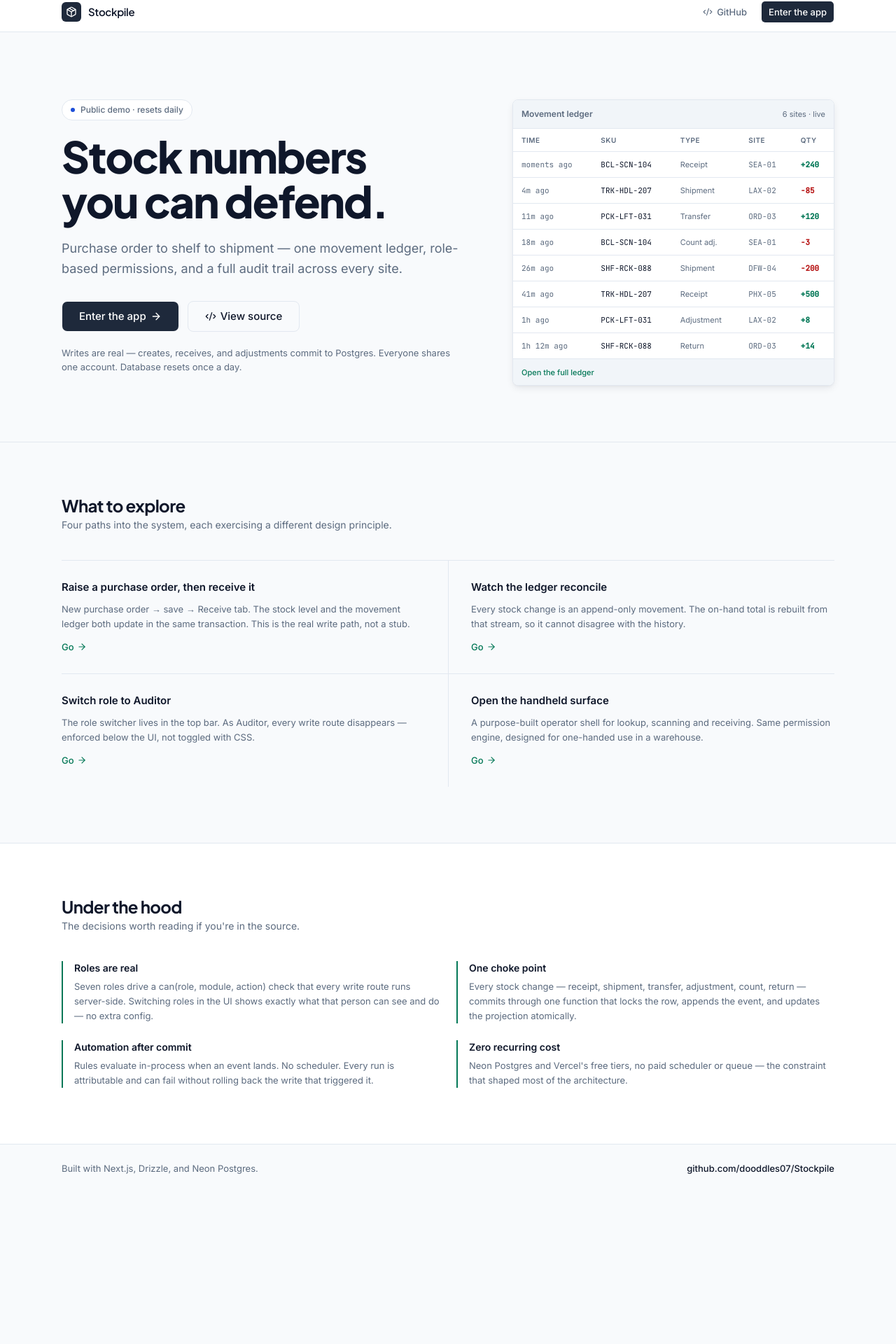
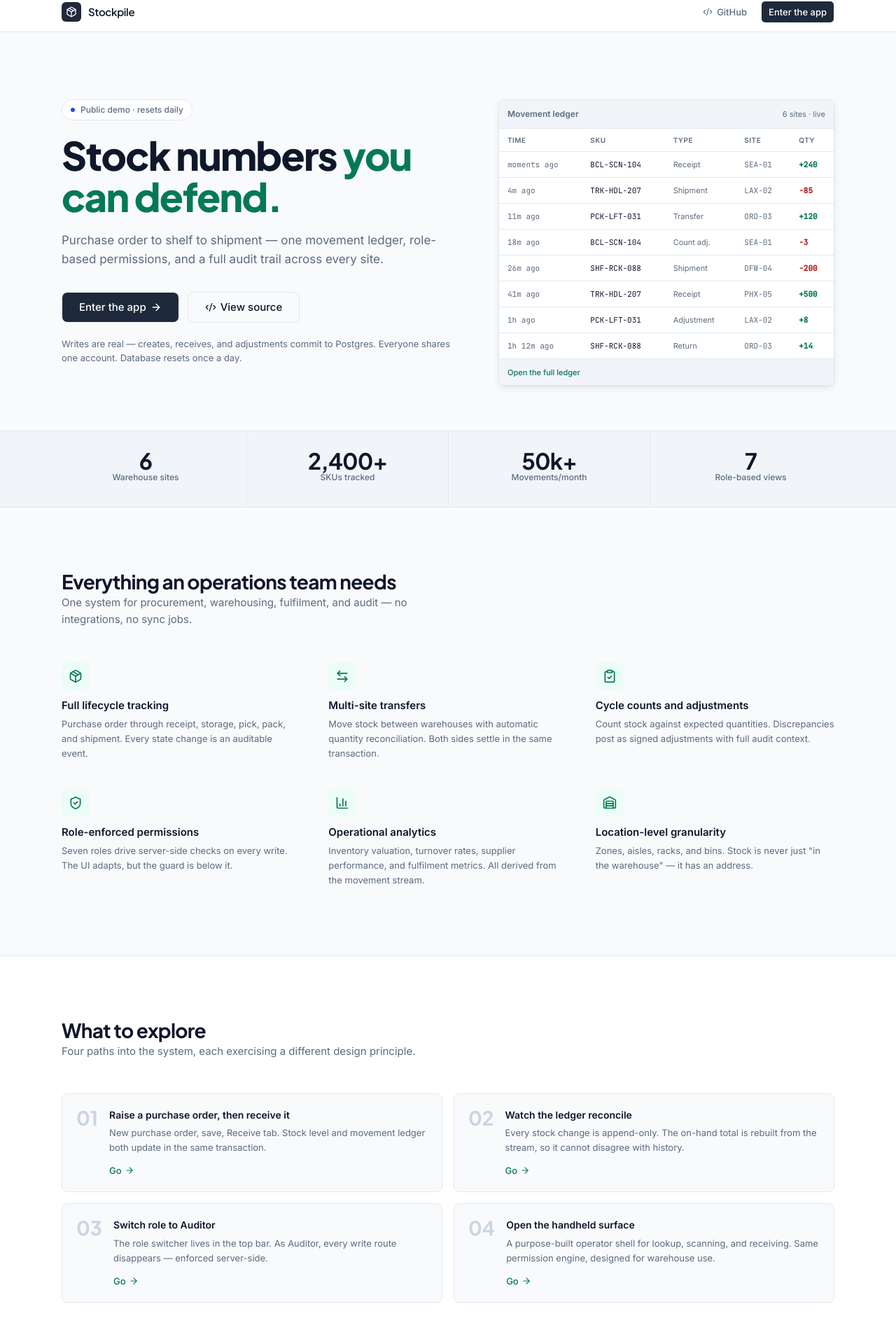
Before and after one commit to dooddles07/Stockpile, a Next.js app: page / in a window 1280 px wide. Shown: the part 11-1931 px from the top of the page at 70% size. Before the commit the page ends 1714 px from the top, so only its background shows below. Built offline with nearby package versions, Linux system fonts and the light colour scheme; no server answers; the database is empty.

Commit message:
Redesign landing page with metrics strip, capability grid, and mobile ledger

```diff
--- a/app/page.tsx
+++ b/app/page.tsx
@@ -1,7 +1,16 @@
 import type { Metadata } from "next";
 import { cache } from "react";
 import Link from "next/link";
-import { ArrowRight, Code2, Package } from "lucide-react";
+import {
+  ArrowRight,
+  ArrowLeftRight,
+  BarChart3,
+  ClipboardCheck,
+  Code2,
+  Package,
+  ShieldCheck,
+  Warehouse,
+} from "lucide-react";
 
 import { Button } from "@/components/ui/button";
 import { getDb } from "@/lib/db/client";
@@ -17,7 +26,6 @@ export async function generateMetadata(): Promise<Metadata> {
   return { title: companyName, openGraph: { title: companyName, siteName: companyName } };
 }
 
-// Representative movement data — the same shape the real ledger holds
 const LEDGER: { ts: string; sku: string; type: string; site: string; qty: string; pos: boolean }[] = [
   { ts: "moments ago", sku: "BCL-SCN-104", type: "Receipt",    site: "SEA-01", qty: "+240", pos: true  },
   { ts: "4m ago",      sku: "TRK-HDL-207", type: "Shipment",   site: "LAX-02", qty: "−85",  pos: false },
@@ -29,45 +37,85 @@ const LEDGER: { ts: string; sku: string; type: string; site: string; qty: string
   { ts: "1h 12m ago",  sku: "SHF-RCK-088", type: "Return",     site: "ORD-03", qty: "+14",  pos: true  },
 ];
 
+const METRICS = [
+  { value: "6", label: "Warehouse sites" },
+  { value: "2,400+", label: "SKUs tracked" },
+  { value: "50k+", label: "Movements/month" },
+  { value: "7", label: "Role-based views" },
+];
+
+const CAPABILITIES: { icon: typeof Package; title: string; detail: string }[] = [
+  {
+    icon: Package,
+    title: "Full lifecycle tracking",
+    detail: "Purchase order through receipt, storage, pick, pack, and shipment. Every state change is an auditable event.",
+  },
+  {
+    icon: ArrowLeftRight,
+    title: "Multi-site transfers",
+    detail: "Move stock between warehouses with automatic quantity reconciliation. Both sides settle in the same transaction.",
+  },
+  {
+    icon: ClipboardCheck,
+    title: "Cycle counts and adjustments",
+    detail: "Count stock against expected quantities. Discrepancies post as signed adjustments with full audit context.",
+  },
+  {
+    icon: ShieldCheck,
+    title: "Role-enforced permissions",
+    detail: "Seven roles drive server-side checks on every write. The UI adapts, but the guard is below it.",
+  },
+  {
+    icon: BarChart3,
+    title: "Operational analytics",
+    detail: "Inventory valuation, turnover rates, supplier performance, and fulfilment metrics. All derived from the movement stream.",
+  },
+  {
+    icon: Warehouse,
+    title: "Location-level granularity",
+    detail: "Zones, aisles, racks, and bins. Stock is never just \"in the warehouse\" — it has an address.",
+  },
+];
+
 const EXPLORE = [
   {
+    step: "01",
     title: "Raise a purchase order, then receive it",
-    detail: "New purchase order → save → Receive tab. The stock level and the movement ledger both update in the same transaction. This is the real write path, not a stub.",
+    detail: "New purchase order, save, Receive tab. Stock level and movement ledger both update in the same transaction.",
     href: "/purchasing/purchase-orders/new",
   },
   {
+    step: "02",
     title: "Watch the ledger reconcile",
-    detail: "Every stock change is an append-only movement. The on-hand total is rebuilt from that stream, so it cannot disagree with the history.",
+    detail: "Every stock change is append-only. The on-hand total is rebuilt from the stream, so it cannot disagree with history.",
     href: "/inventory/movements",
   },
   {
+    step: "03",
     title: "Switch role to Auditor",
-    detail: "The role switcher lives in the top bar. As Auditor, every write route disappears — enforced below the UI, not toggled with CSS.",
+    detail: "The role switcher lives in the top bar. As Auditor, every write route disappears — enforced server-side.",
     href: "/dashboard",
   },
   {
+    step: "04",
     title: "Open the handheld surface",
-    detail: "A purpose-built operator shell for lookup, scanning and receiving. Same permission engine, designed for one-handed use in a warehouse.",
+    detail: "A purpose-built operator shell for lookup, scanning, and receiving. Same permission engine, designed for warehouse use.",
     href: "/operator",
   },
 ];
 
-const NOTES = [
-  {
-    label: "Roles are real",
-    detail: "Seven roles drive a can(role, module, action) check that every write route runs server-side. Switching roles in the UI shows exactly what that person can see and do — no extra config.",
-  },
+const PRINCIPLES = [
   {
     label: "One choke point",
-    detail: "Every stock change — receipt, shipment, transfer, adjustment, count, return — commits through one function that locks the row, appends the event, and updates the projection atomically.",
+    detail: "Every stock change commits through one function that locks the row, appends the event, and updates the projection atomically.",
   },
   {
     label: "Automation after commit",
-    detail: "Rules evaluate in-process when an event lands. No scheduler. Every run is attributable and can fail without rolling back the write that triggered it.",
+    detail: "Rules evaluate in-process when an event lands. No scheduler. Every run is attributable and can fail without rolling back the triggering write.",
   },
   {
     label: "Zero recurring cost",
-    detail: "Neon Postgres and Vercel's free tiers, no paid scheduler or queue — the constraint that shaped most of the architecture.",
+    detail: "Neon Postgres and Vercel free tiers, no paid scheduler or queue — the constraint that shaped most of the architecture.",
   },
 ];
 
@@ -76,7 +124,7 @@ export default async function LandingPage() {
 
   return (
     <div className="min-h-screen bg-background text-foreground">
-      {/* Nav */}
+      {/* ── Nav ── */}
       <nav className="sticky top-0 z-20 border-b bg-surface/95 backdrop-blur-sm">
         <div className="mx-auto flex max-w-6xl items-center justify-between gap-4 px-6 py-3">
           <div className="flex items-center gap-2.5">
@@ -103,19 +151,19 @@ export default async function LandingPage() {
       </nav>
 
       <main>
-        {/* Hero */}
-        <section className="mx-auto max-w-6xl px-6 pb-14 pt-16 sm:pb-20 sm:pt-24">
-          <div className="grid items-start gap-12 lg:grid-cols-[1fr_460px] lg:gap-14">
-            {/* Copy */}
+        {/* ── Hero ── */}
+        <section className="mx-auto max-w-6xl px-6 pb-10 pt-16 sm:pb-16 sm:pt-24">
+          <div className="grid items-start gap-12 lg:grid-cols-[1fr_480px] lg:gap-16">
             <div className="max-w-xl">
               <p className="mb-5 inline-flex items-center gap-2 rounded-full border bg-surface px-3 py-1 text-[12px] font-medium text-muted-foreground">
                 <span className="size-1.5 rounded-full bg-status-info" aria-hidden />
                 Public demo · resets daily
               </p>
-              <h1 className="font-heading text-[44px] font-extrabold leading-[1.03] tracking-[-0.03em] sm:text-[62px]">
-                Stock numbers<br />you can defend.
+              <h1 className="font-heading text-[40px] font-extrabold leading-[1.05] tracking-[-0.03em] sm:text-[56px]">
+                Stock numbers{" "}
+                <span className="text-brand">you can defend.</span>
               </h1>
-              <p className="mt-5 text-[16px] leading-relaxed text-muted-foreground sm:text-[18px]">
+              <p className="mt-5 text-[16px] leading-relaxed text-muted-foreground sm:text-[17px]">
                 Purchase order to shelf to shipment — one movement ledger,
                 role-based permissions, and a full audit trail across every site.
               </p>
@@ -144,15 +192,15 @@ export default async function LandingPage() {
               </p>
             </div>
 
-            {/* Movement ledger — the core artifact of the system, shown on arrival */}
-            <div className="hidden lg:block">
-              <div className="overflow-hidden rounded-lg border bg-surface shadow-md">
+            {/* Ledger preview */}
+            <div className="w-full overflow-hidden rounded-lg border bg-surface shadow-md">
               <div className="flex items-center justify-between border-b bg-surface-sunken px-3 py-2.5">
                 <span className="text-[12px] font-semibold text-muted-foreground">
                   Movement ledger
                 </span>
                 <span className="text-[11px] text-muted-foreground">6 sites · live</span>
               </div>
+              <div className="overflow-x-auto">
                 <table
                   className="w-full text-[12px]"
                   aria-label="Sample movement ledger"
@@ -164,8 +212,7 @@ export default async function LandingPage() {
                         <th
                           key={h}
                           scope="col"
-                          className="px-3 py-1.5 text-left text-[10px] font-semibold text-muted-foreground"
-                          style={{ textTransform: "uppercase", letterSpacing: "0.05em" }}
+                          className="px-3 py-1.5 text-left text-[10px] font-semibold uppercase tracking-wider text-muted-foreground"
                         >
                           {h}
                         </th>
@@ -175,13 +222,13 @@ export default async function LandingPage() {
                   <tbody>
                     {LEDGER.map((row, i) => (
                       <tr key={i} className="border-b last:border-0">
-                        <td className="px-3 py-2 font-mono text-[11px] text-muted-foreground">{row.ts}</td>
-                        <td className="px-3 py-2 font-mono text-[11px] text-foreground">{row.sku}</td>
-                        <td className="px-3 py-2 text-[11px] text-muted-foreground">{row.type}</td>
-                        <td className="px-3 py-2 font-mono text-[11px] text-muted-foreground">{row.site}</td>
+                        <td className="whitespace-nowrap px-3 py-2 font-mono text-[11px] text-muted-foreground">{row.ts}</td>
+                        <td className="whitespace-nowrap px-3 py-2 font-mono text-[11px] text-foreground">{row.sku}</td>
+                        <td className="whitespace-nowrap px-3 py-2 text-[11px] text-muted-foreground">{row.type}</td>
+                        <td className="whitespace-nowrap px-3 py-2 font-mono text-[11px] text-muted-foreground">{row.site}</td>
                         <td
                           className={cn(
-                            "px-3 py-2 font-mono text-[11px] font-semibold",
+                            "whitespace-nowrap px-3 py-2 font-mono text-[11px] font-semibold",
                             row.pos ? "text-status-success" : "text-status-danger",
                           )}
                         >
@@ -191,6 +238,7 @@ export default async function LandingPage() {
                     ))}
                   </tbody>
                 </table>
+              </div>
               <div className="border-t bg-surface-sunken px-3 py-2">
                 <Link
                   href="/inventory/movements"
@@ -201,67 +249,146 @@ export default async function LandingPage() {
               </div>
             </div>
           </div>
+        </section>
+
+        {/* ── Metrics strip ── */}
+        <section className="border-y bg-surface-sunken">
+          <div className="mx-auto grid max-w-6xl grid-cols-2 sm:grid-cols-4">
+            {METRICS.map((m, i) => (
+              <div
+                key={m.label}
+                className={cn(
+                  "px-6 py-6 text-center sm:py-8",
+                  i > 0 && "border-l",
+                  i >= 2 && "border-t sm:border-t-0",
+                )}
+              >
+                <p className="font-heading text-[28px] font-bold tracking-tight text-foreground sm:text-[32px]">
+                  {m.value}
+                </p>
+                <p className="mt-1 text-[12px] font-medium text-muted-foreground">{m.label}</p>
+              </div>
+            ))}
           </div>
         </section>
 
-        {/* Explore */}
-        <section className="border-t">
-          <div className="mx-auto max-w-6xl px-6 py-14 sm:py-20">
+        {/* ── Capabilities ── */}
+        <section className="mx-auto max-w-6xl px-6 py-16 sm:py-24">
           <div className="max-w-xl">
-              <h2 className="font-heading text-[24px] font-bold tracking-tight">
+            <h2 className="font-heading text-[24px] font-bold tracking-tight sm:text-[28px]">
+              Everything an operations team needs
+            </h2>
+            <p className="mt-2 text-[14px] leading-relaxed text-muted-foreground sm:text-[15px]">
+              One system for procurement, warehousing, fulfilment, and audit — no integrations, no sync jobs.
+            </p>
+          </div>
+          <div className="mt-12 grid gap-x-10 gap-y-10 sm:grid-cols-2 lg:grid-cols-3">
+            {CAPABILITIES.map((cap) => (
+              <div key={cap.title} className="group">
+                <div className="mb-3 flex size-10 items-center justify-center rounded-lg bg-brand-subtle text-brand">
+                  <cap.icon className="size-5" aria-hidden />
+                </div>
+                <p className="text-[15px] font-semibold text-foreground">{cap.title}</p>
+                <p className="mt-1.5 text-[13px] leading-relaxed text-muted-foreground">{cap.detail}</p>
+              </div>
+            ))}
+          </div>
+        </section>
+
+        {/* ── Explore ── */}
+        <section className="border-t bg-surface">
+          <div className="mx-auto max-w-6xl px-6 py-16 sm:py-24">
+            <div className="max-w-xl">
+              <h2 className="font-heading text-[24px] font-bold tracking-tight sm:text-[28px]">
                 What to explore
               </h2>
-              <p className="mt-2 text-[14px] text-muted-foreground">
+              <p className="mt-2 text-[14px] leading-relaxed text-muted-foreground sm:text-[15px]">
                 Four paths into the system, each exercising a different design principle.
               </p>
             </div>
-            <div className="mt-10 grid sm:grid-cols-2">
+            <div className="mt-12 grid gap-4 sm:grid-cols-2">
               {EXPLORE.map((item) => (
                 <Link
                   key={item.href}
                   href={item.href}
-                  className="group grid content-start gap-2.5 border-t py-7 pr-8 transition-colors sm:even:border-l sm:even:pl-8 sm:even:pr-0"
+                  className="group flex gap-4 rounded-lg border bg-background p-5 transition-colors hover:border-brand/30 hover:bg-background"
                 >
-                  <p className="text-[15px] font-semibold leading-snug text-foreground transition-colors group-hover:text-brand">
+                  <span className="shrink-0 font-heading text-[28px] font-bold leading-none text-border-strong transition-colors group-hover:text-brand/40">
+                    {item.step}
+                  </span>
+                  <div className="min-w-0">
+                    <p className="text-[14px] font-semibold leading-snug text-foreground transition-colors group-hover:text-brand">
                       {item.title}
                     </p>
-                  <p className="text-[13px] leading-relaxed text-muted-foreground">{item.detail}</p>
-                  <span className="mt-0.5 flex items-center gap-1 text-[13px] font-medium text-brand">
+                    <p className="mt-1.5 text-[13px] leading-relaxed text-muted-foreground">{item.detail}</p>
+                    <span className="mt-3 inline-flex items-center gap-1 text-[13px] font-medium text-brand">
                       Go
                       <ArrowRight
                         className="size-3.5 transition-transform group-hover:translate-x-0.5 motion-reduce:transition-none"
                         aria-hidden
                       />
                     </span>
+                  </div>
                 </Link>
               ))}
             </div>
           </div>
         </section>
 
-        {/* Architecture notes */}
-        <section className="border-t bg-surface">
-          <div className="mx-auto max-w-6xl px-6 py-14 sm:py-20">
+        {/* ── Architecture principles ── */}
+        <section className="border-t">
+          <div className="mx-auto max-w-6xl px-6 py-16 sm:py-24">
             <div className="max-w-xl">
-              <h2 className="font-heading text-[24px] font-bold tracking-tight">
+              <h2 className="font-heading text-[24px] font-bold tracking-tight sm:text-[28px]">
                 Under the hood
               </h2>
-              <p className="mt-2 text-[14px] text-muted-foreground">
+              <p className="mt-2 text-[14px] leading-relaxed text-muted-foreground sm:text-[15px]">
                 The decisions worth reading if you're in the source.
               </p>
             </div>
-            <div className="mt-10 grid gap-6 sm:grid-cols-2">
-              {NOTES.map((note) => (
-                <div key={note.label} className="border-l-2 border-brand pl-4">
+            <div className="mt-12 grid gap-6 sm:grid-cols-3">
+              {PRINCIPLES.map((note) => (
+                <div key={note.label} className="rounded-lg border bg-surface p-5">
                   <p className="text-[14px] font-semibold text-foreground">{note.label}</p>
-                  <p className="mt-1.5 text-[13px] leading-relaxed text-muted-foreground">{note.detail}</p>
+                  <p className="mt-2 text-[13px] leading-relaxed text-muted-foreground">{note.detail}</p>
                 </div>
               ))}
             </div>
           </div>
         </section>
 
-        {/* Footer */}
+        {/* ── Bottom CTA ── */}
+        <section className="border-t bg-surface-sunken">
+          <div className="mx-auto max-w-6xl px-6 py-16 text-center sm:py-20">
+            <h2 className="font-heading text-[24px] font-bold tracking-tight sm:text-[32px]">
+              See the whole system working
+            </h2>
+            <p className="mx-auto mt-3 max-w-lg text-[15px] leading-relaxed text-muted-foreground">
+              The demo is fully writable. Create purchase orders, receive stock, ship orders, and watch the ledger reconcile in real time.
+            </p>
+            <div className="mt-8 flex flex-wrap items-center justify-center gap-3">
+              <Button
+                size="lg"
+                className="h-11 px-6 text-[15px]"
+                render={<Link href="/dashboard" />}
+              >
+                Enter the app
+                <ArrowRight className="size-4" aria-hidden />
+              </Button>
+              <Button
+                variant="outline"
+                size="lg"
+                className="h-11 px-6 text-[15px]"
+                render={<Link href="https://github.com/dooddles07/Stockpile" target="_blank" rel="noreferrer" />}
+              >
+                <Code2 className="size-4" aria-hidden />
+                View source
+              </Button>
+            </div>
+          </div>
+        </section>
+
+        {/* ── Footer ── */}
         <footer className="border-t">
           <div className="mx-auto flex max-w-6xl flex-wrap items-center justify-between gap-3 px-6 py-6 text-[13px] text-muted-foreground">
             <span>Built with Next.js, Drizzle, and Neon Postgres.</span>
```
Lines whose indentation alone changed are shown as unchanged.
